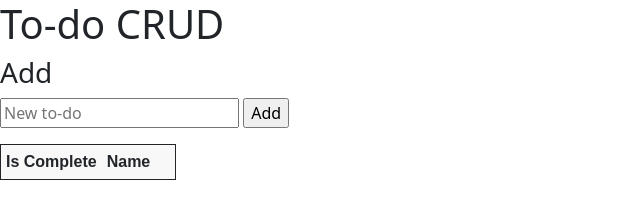
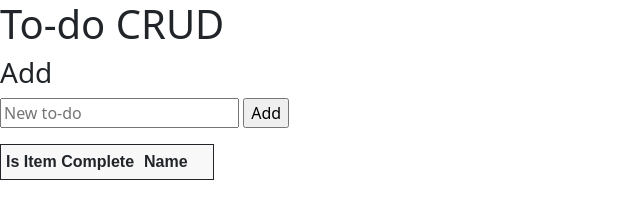
Before and after one commit to mudassirwe1/TodoApi-asp-dotnet-core, a plain HTML site: page wwwroot/index.html in a window 1280 px wide. Shown: the whole page, without its empty margins (0-640 px from the left). Drawn offline with nearby package versions, Linux system fonts and the light colour scheme; no server answers.

Commit message:
added item to th

```diff
--- a/wwwroot/index.html
+++ b/wwwroot/index.html
@@ -30,7 +30,7 @@
 
     <table>
         <tr>
-            <th>Is Complete</th>
+            <th>Is Item Complete</th>
             <th>Name</th>
             <th></th>
             <th></th>
```
